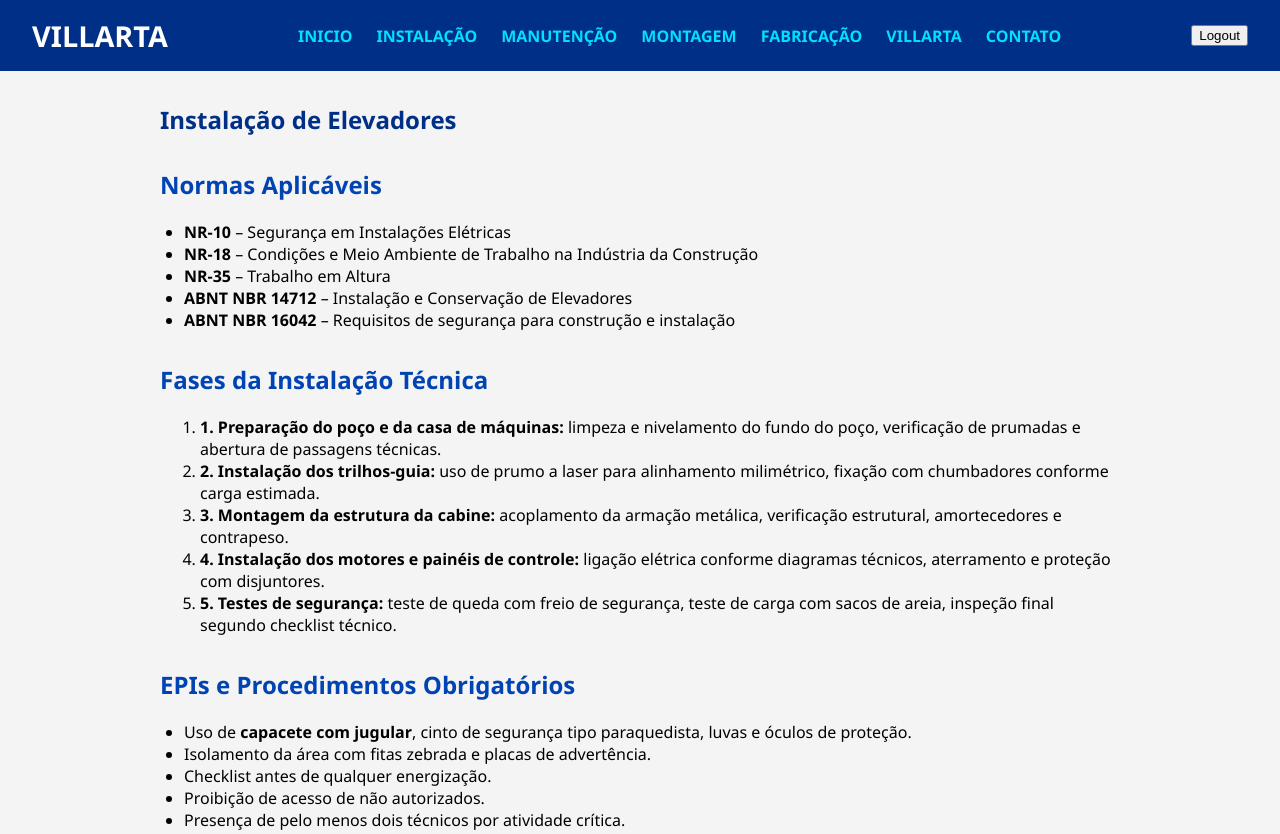
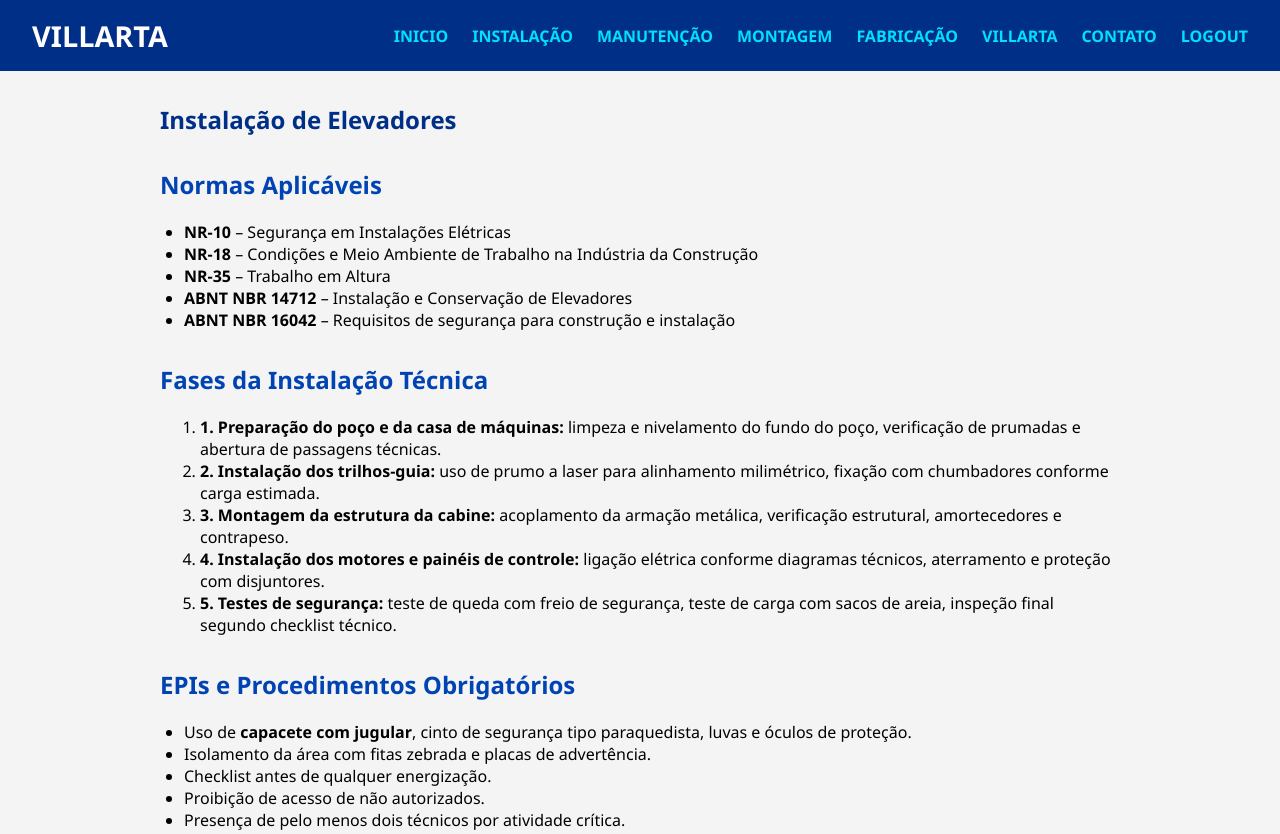
Before and after one commit to natanUni9/Projeto01-2025, a plain HTML site: page src/instalacao.html in a window 1280 px wide. Shown: the top 834 px of the page. Drawn offline with Linux system fonts and the light colour scheme; sample sign-in values are in the browser's storage.

Commit message:
Update instalacao.html

```diff
--- a/src/instalacao.html
+++ b/src/instalacao.html
@@ -22,8 +22,9 @@
       <a href="fabricação.html">FABRICAÇÃO</a>
       <a href="https://villarta.com.br/">VILLARTA</a>
       <a href="https://villarta.com.br/contato/">CONTATO</a>
+      <a href="#" id="logoutBtn">LOGOUT</a>
     </nav>
-    <button id="logoutBtn">Logout</button>
+
     <script>
       // Se não estiver logado, redireciona para login
       if (localStorage.getItem('isLoggedIn') !== 'true') {
```
